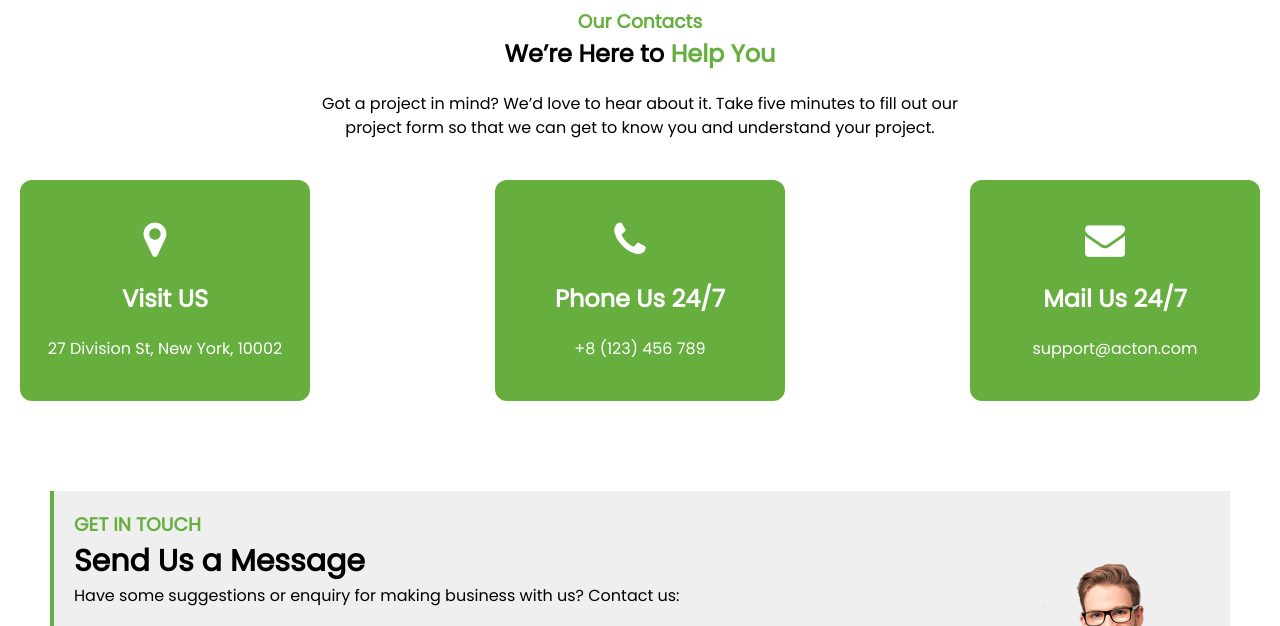
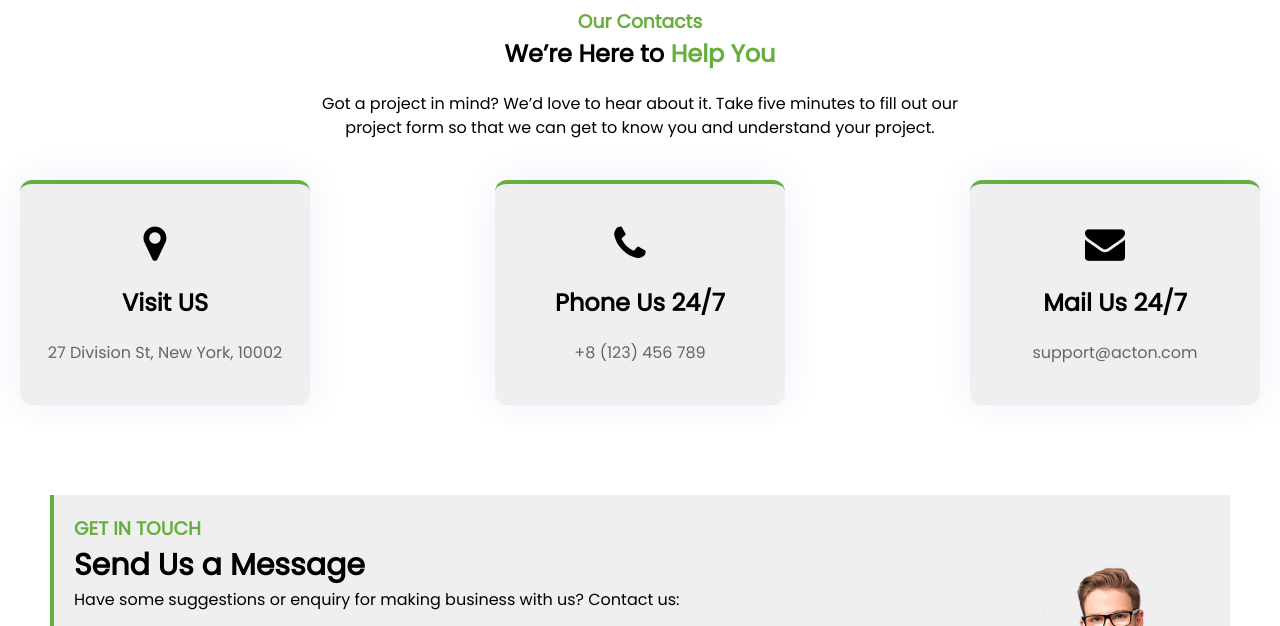
Before and after one commit to gokulakannanit/acton, a website built with Vite: page contact.html in a window 1280 px wide. Shown: the part 474-1100 px from the top of the page. Built offline with nearby package versions, Linux system fonts and the light colour scheme.

```diff
--- a/style.css
+++ b/style.css
@@ -812,23 +812,16 @@
 
 .contact_us i.fa {
   font-size: 40px;
-  color: #fff;
 }
 
 .contact_us .contact_thumb {
   margin: 20px;
   padding: 20px;
   width: 250px;
-  background-color: #66ae3e;
+  background-color: #efefef;
   border-radius: 12px;
-}
-
-.contact_us .contact_thumb h2 {
-  color: #fff;
-}
-
-.contact_us .contact_thumb a {
-  color: #fff;
+  border-top: 4px solid #66ae3e;
+  box-shadow: 0px 0px 40px 0px rgb(9 47 193 / 7%);
 }
 
 input[type="text"],
```
